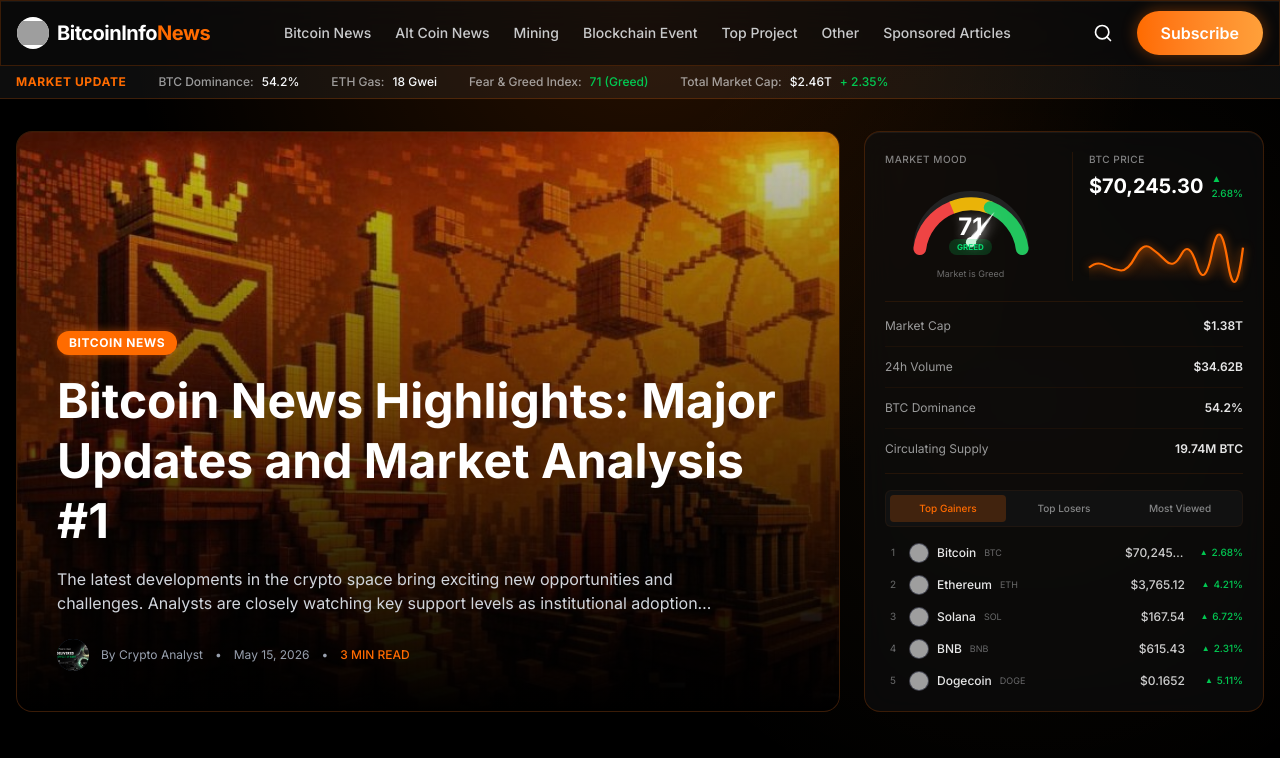
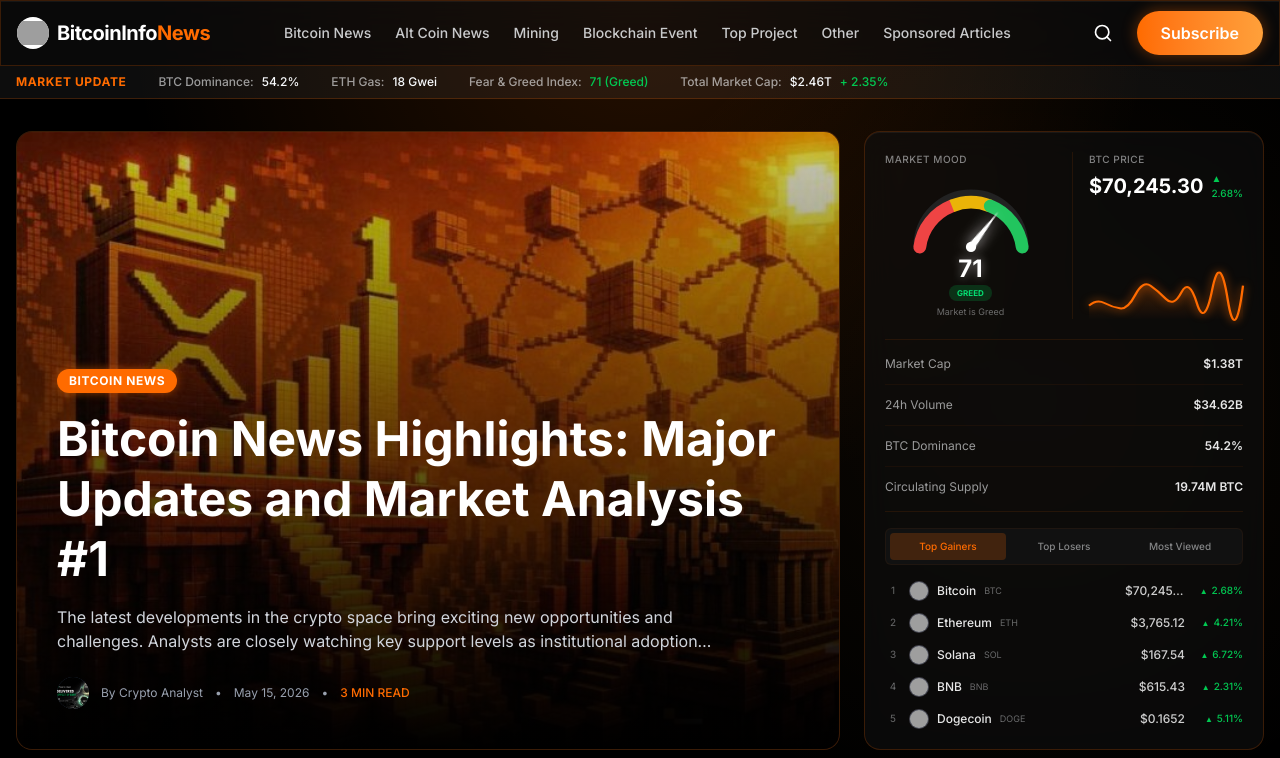
Before and after one commit to lequyn24-sudo/BTN-Web, a Next.js app: page / in a window 1280 px wide. Shown: the top 758 px of the page. Built offline with nearby package versions, Linux system fonts and the light colour scheme; no server answers; grey boxes are pictures that could not be loaded.

Commit message:
fix: gauge layout overlapping issue

```diff
--- a/src/components/MarketWidget.tsx
+++ b/src/components/MarketWidget.tsx
@@ -63,30 +63,34 @@ export function MarketWidget({ initialData }: { initialData: MarketData | null }
         {/* Left: Market Mood */}
         <div className="flex flex-col items-center">
           <span className="text-[10px] text-foreground/50 uppercase tracking-wider mb-2 self-start font-medium">Market Mood</span>
-          <div className="relative w-32 h-20 overflow-hidden mt-2 flex flex-col items-center">
+          <div className="relative w-32 flex flex-col items-center mt-2">
             {/* SVG Gauge */}
-            <svg viewBox="0 0 100 60" className="w-full h-full overflow-visible">
+            <svg viewBox="0 0 100 55" className="w-full overflow-visible">
               <path d="M 10 50 A 40 40 0 0 1 90 50" fill="none" stroke="#222" strokeWidth="10" strokeLinecap="round" />
               <path d="M 10 50 A 40 40 0 0 1 35 18" fill="none" stroke="#ef4444" strokeWidth="10" strokeLinecap="round" />
               <path d="M 35 18 A 40 40 0 0 1 65 18" fill="none" stroke="#eab308" strokeWidth="10" />
               <path d="M 65 18 A 40 40 0 0 1 90 50" fill="none" stroke="#22c55e" strokeWidth="10" strokeLinecap="round" />
 
               {/* Pointer */}
-              <g transform={`rotate(${pointerRotation}, 50, 45)`}>
+              <g transform={`rotate(${pointerRotation}, 50, 50)`}>
                 {/* Pointer pointing to 0 (left) by default */}
-                <polygon points="50,42 50,48 20,45" fill="#fff" className="drop-shadow-[0_0_5px_rgba(255,255,255,0.8)]" />
+                <polygon points="50,47 50,53 15,50" fill="#fff" className="drop-shadow-[0_0_5px_rgba(255,255,255,0.8)]" />
               </g>
-              <circle cx="50" cy="45" r="4" fill="#fff" />
+              <circle cx="50" cy="50" r="4" fill="#fff" />
             </svg>
-            <div className="absolute top-[40%] left-1/2 -translate-x-1/2 flex flex-col items-center">
-              <span className="text-2xl font-bold text-white drop-shadow-[0_0_5px_rgba(255,255,255,0.5)] leading-none">{data.fearAndGreed}</span>
-            </div>
-            <div className="absolute bottom-2 left-1/2 -translate-x-1/2 flex flex-col items-center w-full">
+
+            {/* Text Below Gauge */}
+            <div className="flex flex-col items-center mt-1 space-y-1">
+              <span className="text-2xl font-bold text-white drop-shadow-[0_0_5px_rgba(255,255,255,0.5)] leading-none">
+                {data.fearAndGreed}
+              </span>
               <span className={`text-[8px] font-bold uppercase px-2 py-0.5 rounded-full ${
                 data.fearAndGreed > 60 ? 'bg-green-500/20 text-green-400' :
                 data.fearAndGreed < 40 ? 'bg-red-500/20 text-red-400' :
                 'bg-yellow-500/20 text-yellow-400'
-              }`}>{data.fearAndGreedLabel}</span>
+              }`}>
+                {data.fearAndGreedLabel}
+              </span>
             </div>
           </div>
           <span className="text-[9px] text-foreground/40 mt-1">Market is {data.fearAndGreedLabel}</span>
```
